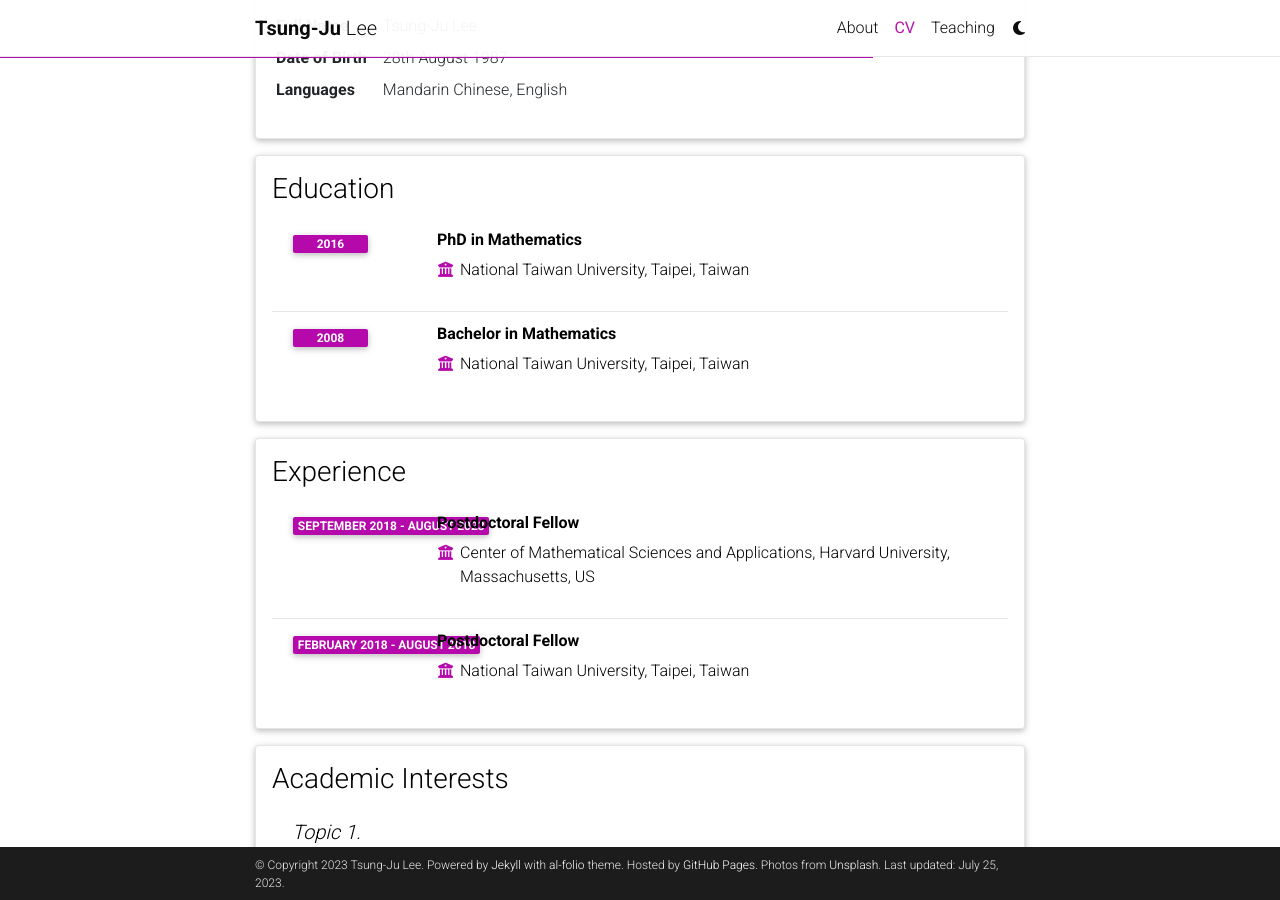
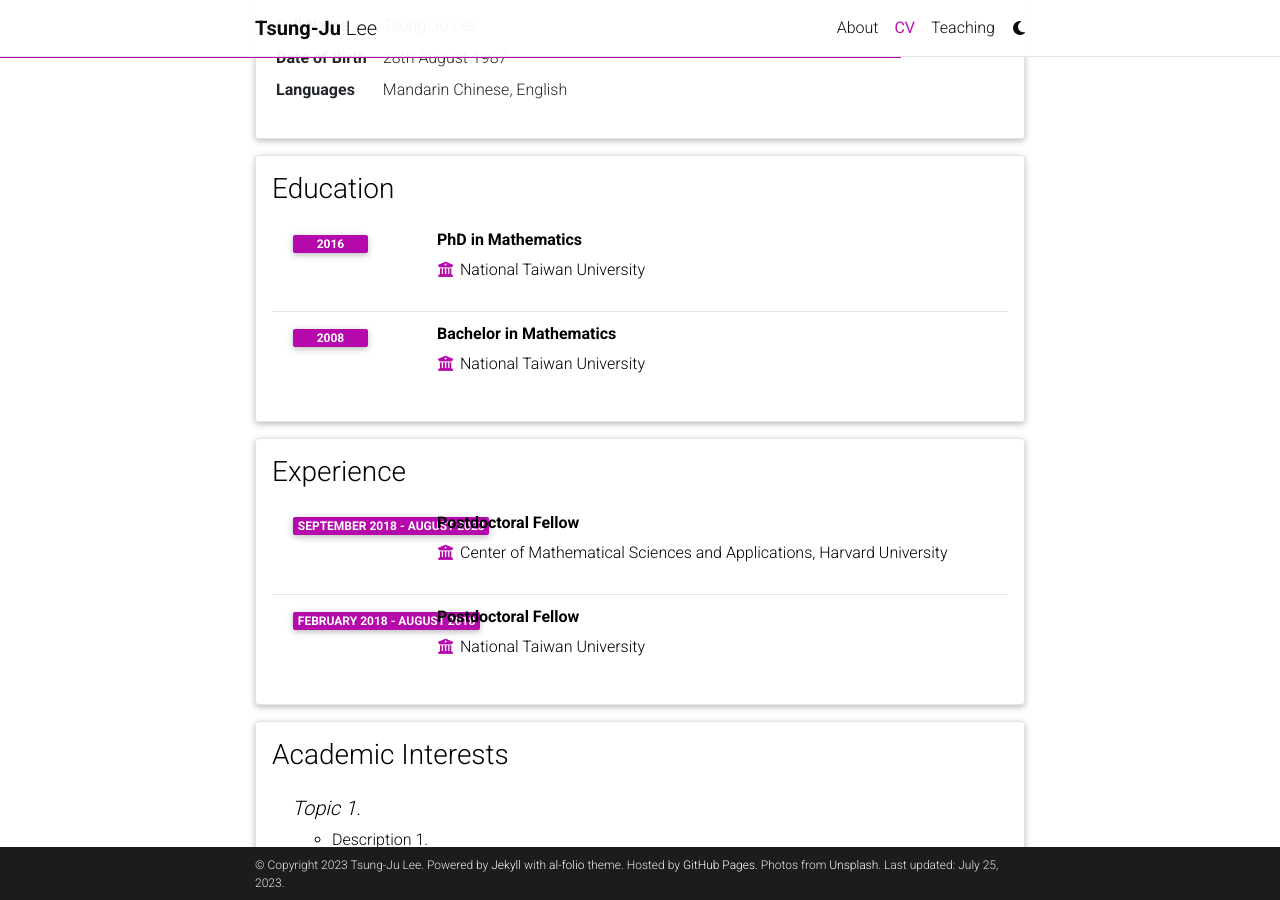
Before and after one commit to yusd24/yusd24.github.io-, a Jekyll site: the page built from _pages/cv.md, in a window 1280 px wide and 900 px high, scrolled down 521 px. Built offline with Jekyll 4.4.1, drawn with Linux system fonts in a browser that asks for light colours; comment, search, counter and statistics services are not loaded; a style sheet for code colours, icons or effects is not loaded.

Commit message:
Update cv.yml

```diff
--- a/_data/cv.yml
+++ b/_data/cv.yml
@@ -12,11 +12,11 @@
   type: time_table
   contents:
     - title: PhD in Mathematics
-      institution: National Taiwan University, Taipei, Taiwan
+      institution: National Taiwan University
       year: 2016
       description:
     - title: Bachelor in Mathematics
-      institution: National Taiwan University, Taipei, Taiwan
+      institution: National Taiwan University
       year: 2008
       description:
 
@@ -24,10 +24,10 @@
   type: time_table
   contents:
     - title: Postdoctoral Fellow
-      institution: Center of Mathematical Sciences and Applications, Harvard University, Massachusetts, US
+      institution: Center of Mathematical Sciences and Applications, Harvard University
       year: September 2018 - August 2023
     - title: Postdoctoral Fellow
-      institution: National Taiwan University, Taipei, Taiwan
+      institution: National Taiwan University
       year: February 2018 - August 2018
       description:
 
```
